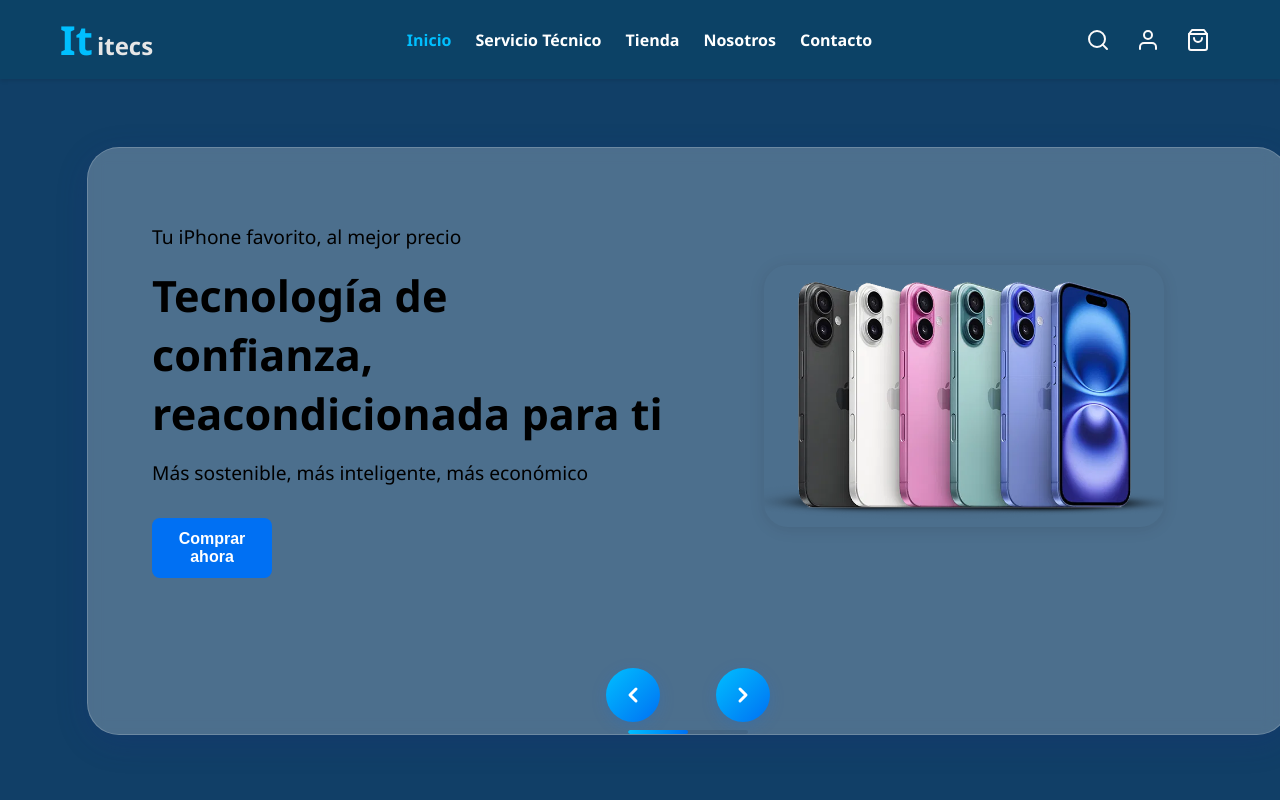
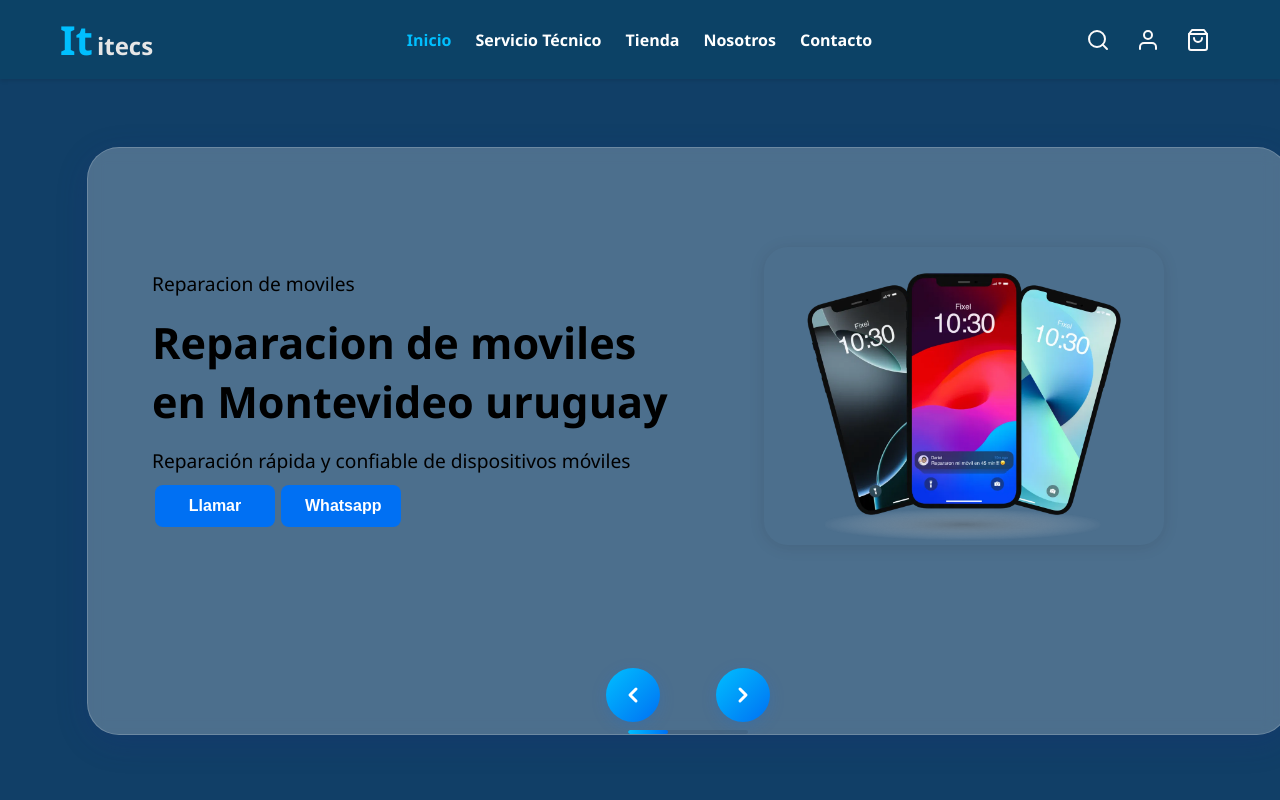
Before and after one commit to gustavo-manzini/Itecs, a React (Vite) app: page / in a window 1280 px wide. Shown: the top 800 px of the page. Built offline with nearby package versions, Linux system fonts and the light colour scheme.

Commit message:
puse botones del header main

```diff
--- a/src/App.css
+++ b/src/App.css
@@ -214,6 +214,8 @@
   border-radius: 0.5rem;
   margin-top: 1.5rem;
   cursor: pointer;
+  margin: 3px;
+
 }
 .cta-button:hover {
   background-color: #005bb5;
--- a/src/Componentes/Home.jsx
+++ b/src/Componentes/Home.jsx
@@ -4,6 +4,23 @@
 import Reparaciones from "./Reparaciones";
 
 const slideData = [
+  {
+    text1: "Reparacion de moviles",
+    title: (
+      <>
+      Reparacion de moviles en Montevideo uruguay
+      </>
+    ),
+    text2: "Reparación rápida y confiable de dispositivos móviles",
+    img: "/public/home/iphone-moviles.webp",
+    alt: "Reparación de móviles",
+    buttons: (
+      <>
+         <button className="cta-button">Llamar</button>
+              <button className="cta-button">Whatsapp</button>
+      </>
+    )
+  },
   {
     text1: "Tu iPhone favorito, al mejor precio",
     title: (
@@ -14,6 +31,11 @@
     text2: "Más sostenible, más inteligente, más económico",
     img: "/public/home/iphone16.webp",
     alt: "Iphone 16",
+    buttons: (
+      <>
+      <button className="cta-button">Comprar</button>
+      </>
+    )
   },
   {
     text1: "MacBook Pro como nuevo",
@@ -25,6 +47,11 @@
     text2: "Ahorra y cuida el planeta",
     img: "/public/home/Macbookpro.png",
     alt: "MacBook Pro",
+    buttons: (
+      <>
+      <button className="cta-button">Comprar</button>
+      </>
+    )
   },
 ];
 
@@ -48,7 +75,7 @@
               <p>{slide.text1}</p>
               <h1>{slide.title}</h1>
               <p>{slide.text2}</p>
-              <button className="cta-button">Comprar ahora</button>
+              {slide.buttons}
             </div>
             <div className="slide-image">
               <img src={slide.img} alt={slide.alt} />
```
Also changed, not shown: public/home/iphone-moviles.webp (added).
